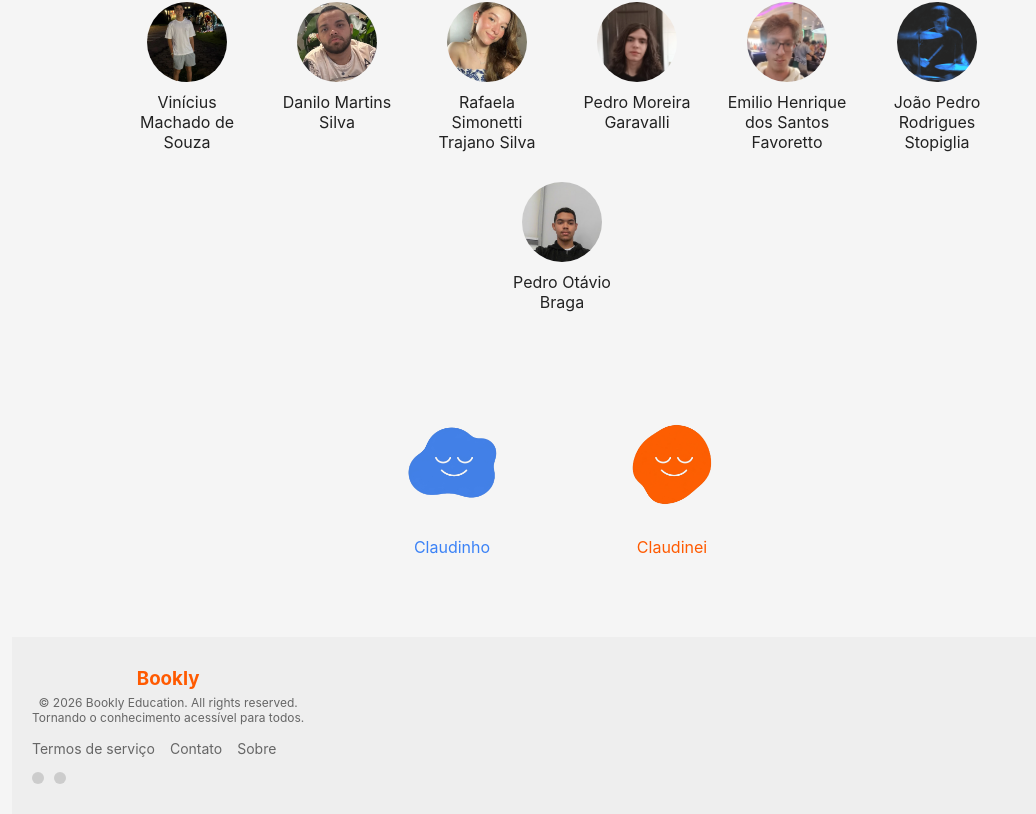
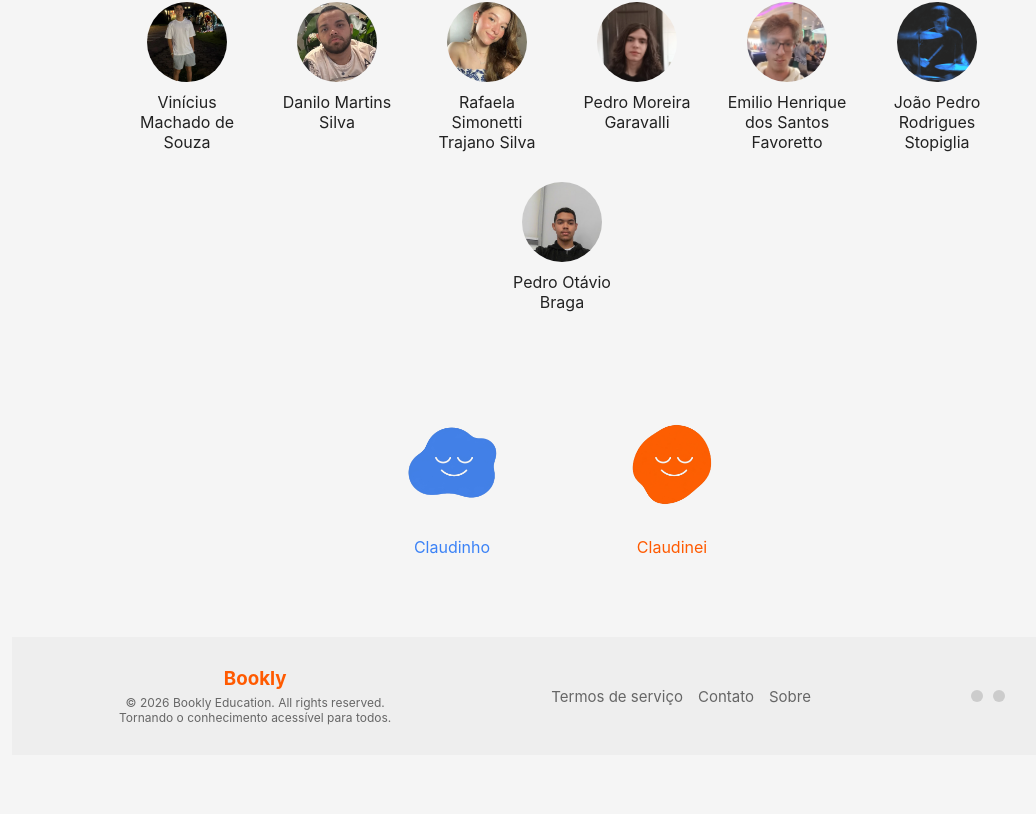
Before and after one commit to Supremeduck3/Atividade_Integradora_FrontEnd, a React (Vite) app: page / in a window 1280 px wide. Shown: the part 483-1297 px from the top of the page, without its empty margins (78-1114 px from the left). After the commit the page ends 1238 px from the top, so only its background shows below. Built offline with nearby package versions, Linux system fonts and the light colour scheme.

Commit message:
feat: atualiza estrutura do footer

```diff
--- a/src/style/App.css
+++ b/src/style/App.css
@@ -130,6 +130,8 @@ body {
     background-color: #eee;
     padding: 30px 20px;
     margin-top: 60px;
+    align-items: center;
+    display: flex;
 }
 
 .footer-content {
@@ -137,8 +139,9 @@ body {
     margin: 0 auto;
     display: flex;
     flex-direction: column;
-    align-items: flex-start;
-    gap: 15px;
+    align-items: center;
+    gap: 20vh;
+    flex-direction: row;
 }
 
 .footer-left h3 {
@@ -154,16 +157,19 @@ body {
 .footer-center {
     display: flex;
     gap: 15px;
+    display: flex;
+    align-items: center;
 }
 
 .footer-center a {
-    font-size: 14px;
+    font-size: 15px;
     color: #666;
 }
 
 .footer-right {
     display: flex;
     gap: 10px;
+
 }
 
 .dot {
@@ -178,4 +184,5 @@ body {
     left: 0;
     width: 100%;
     pointer-events: none;
+    display: flex;
 }
```
